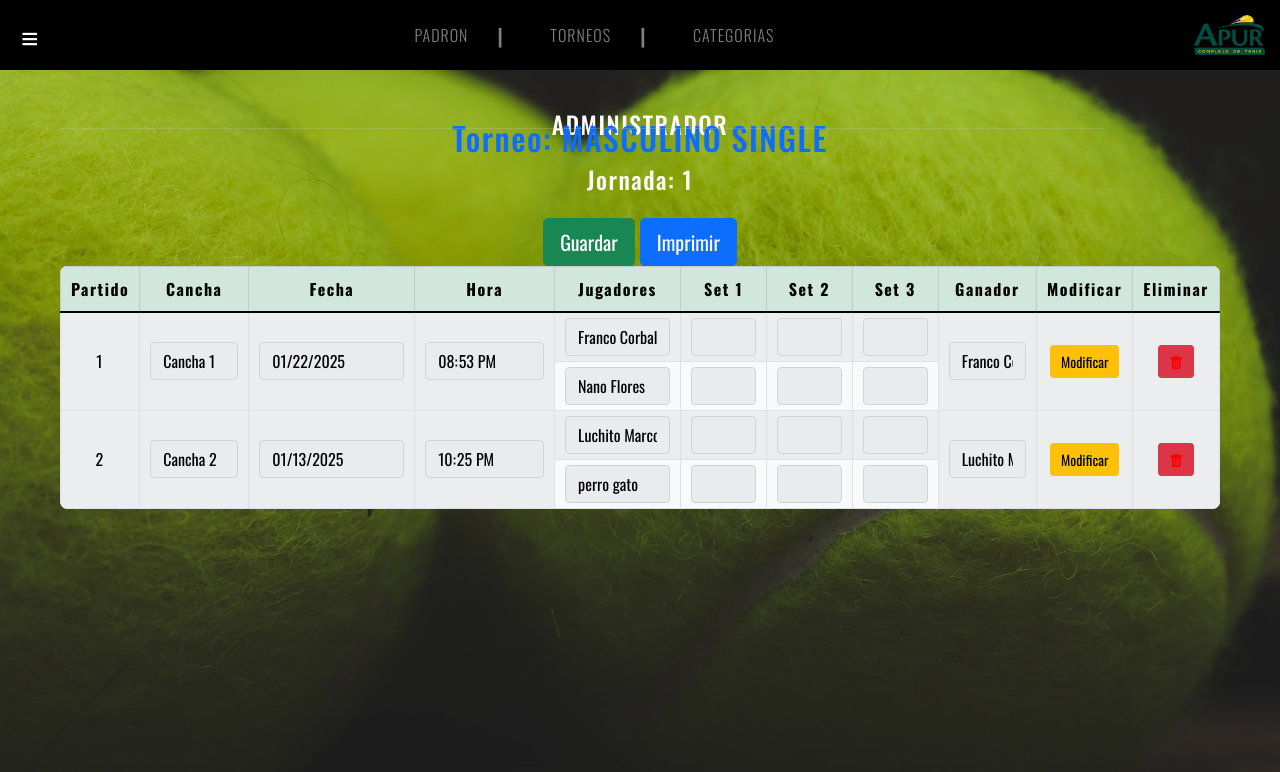
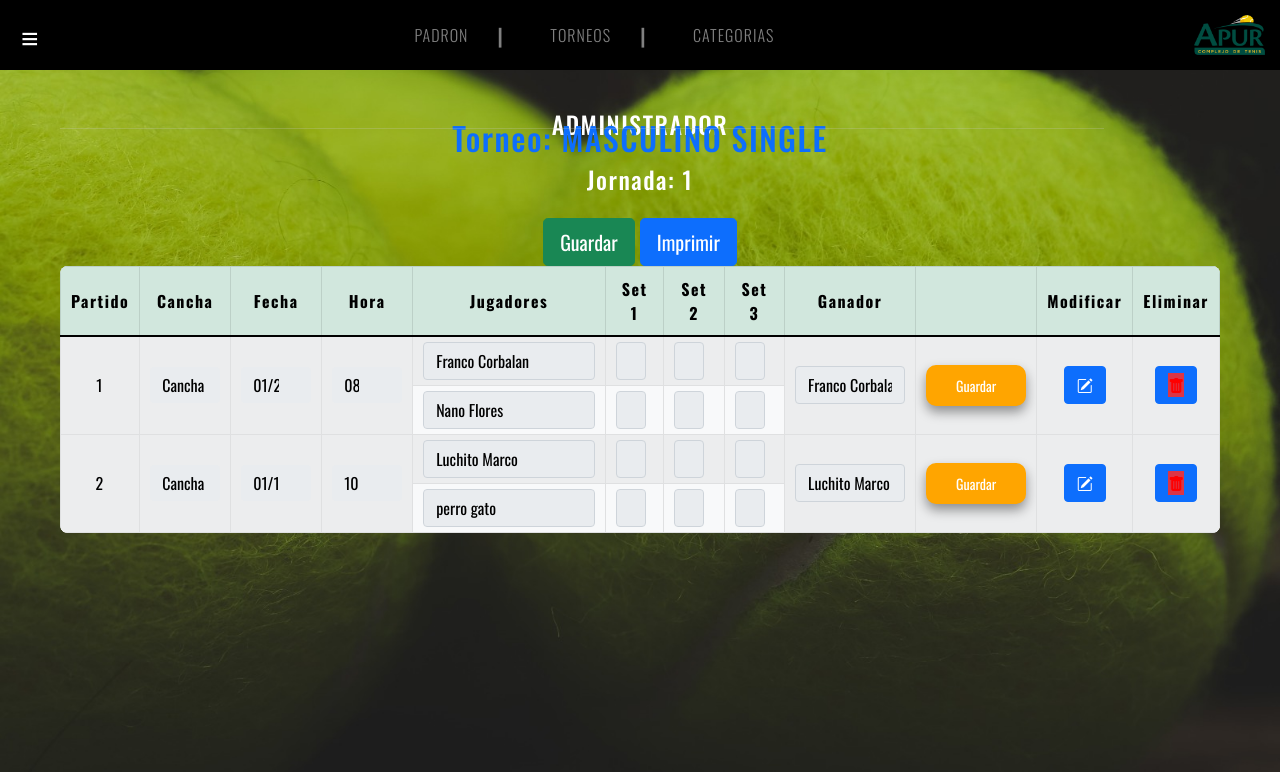
Before and after one commit to CAROLLFLORES/torneos_ranking_tenis, a Django app: page /torneo/2/jornada/1/ in a window 1280 px wide. Shown: the top 772 px of the page. Run offline with Django 5.2, Linux system fonts and the light colour scheme; data comes from the database, SQL or seed files in the repository; data that the repository does not hold is empty; parts of the project's set-up code (start-up, migrations or seed data) failed here and were passed over; some libraries are stand-ins or nearby versions.

Commit message:
carga_partidos

```diff
--- a/AppDjango/AppDjango/urls.py
+++ b/AppDjango/AppDjango/urls.py
@@ -59,5 +59,6 @@ urlpatterns = [
     path('torneo/<int:torneo_id>/jornada/<int:jornada>/', torneo_views.jornada_detalle, name='jornada_detalle'),
     path('eliminar_partido/<int:partido_id>/', torneo_views.eliminar_partido, name='eliminar_partido'),
     path('modificar_partido/<int:partido_id>/', torneo_views.modificar_partido, name='modificar_partido'),
+    path('guardar_resultados/', torneo_views.guardar_resultados, name='guardar_resultados'),
 
 ]
--- a/AppDjango/static/css/styles.css
+++ b/AppDjango/static/css/styles.css
@@ -61,6 +61,12 @@ h3{
 
 .chico{
     font-size: 15px;
+}
+
+.mas-chico{
+    font-size: 45px;
+    width: 100px !important;
+
 }
 
 h5{
--- a/AppDjango/templates/jornada_detalle.html
+++ b/AppDjango/templates/jornada_detalle.html
@@ -25,6 +25,7 @@
                     <th >Set 2</th>
                     <th >Set 3</th>
                     <th>Ganador</th>
+                    <th></th>
                     <th>Modificar</th>
                     <th>Eliminar</th>
                 </tr>
@@ -33,13 +34,13 @@
                 {% for partido in partidos %}
                 <tr>
                     <td rowspan="2" class="partido-numero">{{ partido.numero }}</td>
-                    <td rowspan="2"><input type="text" class="form-control" value="{{ partido.cancha }}" id="cancha-{{ partido.id }}" disabled></td>
-                    <td rowspan="2"><input type="date" class="form-control" value="{{ partido.fecha|date:'Y-m-d' }}" id="fecha-{{ partido.id }}" disabled></td>
-                    <td rowspan="2"><input type="time" class="form-control" value="{{ partido.hora|time:'H:i' }}" id="hora-{{ partido.id }}" disabled></td>
+                    <td rowspan="2"><input type="text" class="form-control hora" value="{{ partido.cancha }}" id="cancha-{{ partido.id }}" disabled></td>
+                    <td rowspan="2"><input type="date" class="form-control hora" value="{{ partido.fecha|date:'Y-m-d' }}" id="fecha-{{ partido.id }}" disabled></td>
+                    <td rowspan="2"><input type="time" class="form-control hora" value="{{ partido.hora|time:'H:i' }}" id="hora-{{ partido.id }}" disabled></td>
                     <td><input type="text" class="form-control" value="{{ partido.jugador1 }}" id="jugador1-{{ partido.id }}" disabled></td>
-                    <td><input type="number" class="form-control" value="{{ partido.resultado.set1_jugador1 }}" id="set1-jugador1-{{ partido.id }}" min="0" disabled></td>
-                    <td><input type="number" class="form-control" value="{{ partido.resultado.set2_jugador1}}" id="set2-jugador1-{{ partido.id }}" min="0" disabled></td>
-                    <td><input type="number" class="form-control" value="{{ partido.resultado.set3_jugador1}}" id="set3-jugador1-{{ partido.id }}" min="0" disabled></td>
+                    <td><input type="number" class="form-control set-input " value="{{ partido.resultado.set1_jugador1 }}" id="set1-jugador1-{{ partido.id }}" min="0" disabled></td>
+                    <td><input type="number" class="form-control set-input " value="{{ partido.resultado.set2_jugador1}}" id="set2-jugador1-{{ partido.id }}" min="0" disabled></td>
+                    <td><input type="number" class="form-control set-input " value="{{ partido.resultado.set3_jugador1}}" id="set3-jugador1-{{ partido.id }}" min="0" disabled></td>
                     <td rowspan="2">
                         <select class="form-control" id="ganador-{{ partido.id }}" disabled>
                             <option value="{{ partido.jugador1.id }}" {% if partido.resultado.ganador_jugador == partido.jugador1 %}selected{% endif %}>{{ partido.jugador1 }}</option>
@@ -47,20 +48,25 @@
                         </select>
                     </td>
                     <td rowspan="2">
-                        <button type="button" class="btn btn-warning btn-sm" onclick="habilitarEdicion({{ partido.id }})">Modificar</button>
+                        <button type="button" class="login-button mas-chico " onclick="guardarPartido({{ partido.id }})">Guardar</button>
                     </td>
                     <td rowspan="2">
-                        <button type="button" class="btn btn-danger btn-sm" onclick="mostrarModalEliminar({{ partido.id }})">
-                            <i class="bi bi-trash-fill"></i>
+                        <button class="btn btn-primary" data-bs-toggle="modal" data-bs-target="#modificarModal-{{ partido.id }}">
+                            <i class="bi bi-pencil-square"></i>
                         </button>
+                    </td>
+                    <td rowspan="2">
+                        <button class="btn btn-primary" onclick="mostrarModalEliminar({{ partido.id }})">
+                            <i class="bi bi-trash-fill btn-danger"></i>                        </button>
                     </td>
                 </tr>
                 <tr>
                     <td><input type="text" class="form-control" value="{{ partido.jugador2 }}" id="jugador2-{{ partido.id }}" disabled></td>
-                    <td><input type="number" class="form-control" value="{{ partido.resultado.set1_jugador2 }}" id="set1-jugador2-{{ partido.id }}" min="0" disabled></td>
-                    <td><input type="number" class="form-control" value="{{ partido.resultado.set2_jugador2 }}" id="set2-jugador2-{{ partido.id }}" min="0" disabled></td>
-                    <td><input type="number" class="form-control" value="{{ partido.resultado.set3_jugador2 }}" id="set3-jugador2-{{ partido.id }}" min="0" disabled></td>
+                    <td><input type="number" class="form-control set-input " value="{{ partido.resultado.set1_jugador2 }}" id="set1-jugador2-{{ partido.id }}" min="0" disabled></td>
+                    <td><input type="number" class="form-control set-input " value="{{ partido.resultado.set2_jugador2 }}" id="set2-jugador2-{{ partido.id }}" min="0" disabled></td>
+                    <td><input type="number" class="form-control set-input " value="{{ partido.resultado.set3_jugador2 }}" id="set3-jugador2-{{ partido.id }}" min="0" disabled></td>
                 </tr>
+
                 {% endfor %}
             </tbody>
     </div>
@@ -84,13 +90,24 @@
 </div>
 
 <style>
+    .hora{
+        width: 70px;
+        text-align: center;
+        border: none;
+        background: none;
+    }
+
+    .set-input {
+        width: 30px;
+        text-align: center;
+    }
+
     table th, table td {
         color: black;
     }
 
     input[type="number"], select {
         color: black;
-        background-color: white;
     }
 
     input[type="number"]:focus, select:focus {
@@ -158,6 +175,18 @@
 </style>
 
 <script>
+    //da color a las filas distintas
+    document.addEventListener("DOMContentLoaded", function() {
+        let filas = document.querySelectorAll("tbody tr");
+
+        filas.forEach((fila, index) => {
+            if (index % 4 === 0 || index % 4 === 1) {
+                fila.style.backgroundColor = "#f2f2f2";  // Color gris claro
+            } else {
+                fila.style.backgroundColor = "#ffffff";  // Color blanco
+            }
+        });
+    });
     function mostrarModalEliminar(partidoId) {
         document.getElementById('deleteModal').style.display = 'block';
         document.getElementById('partidoIdToDelete').value = partidoId;
@@ -264,6 +293,46 @@
     rows.forEach(row => table.appendChild(row));
 });
 
+//agregado para guardar partido
+function guardarPartido(partidoId) {
+    let set1Jugador1 = document.getElementById(`set1-jugador1-${partidoId}`).value || '0';
+    let set2Jugador1 = document.getElementById(`set2-jugador1-${partidoId}`).value || '0';
+    let set3Jugador1 = document.getElementById(`set3-jugador1-${partidoId}`).value || '0';
+    let set1Jugador2 = document.getElementById(`set1-jugador2-${partidoId}`).value || '0';
+    let set2Jugador2 = document.getElementById(`set2-jugador2-${partidoId}`).value || '0';
+    let set3Jugador2 = document.getElementById(`set3-jugador2-${partidoId}`).value || '0';
+    let ganador = document.getElementById(`ganador-${partidoId}`).value;
+
+    fetch('/guardar_resultados/', {
+        method: 'POST',
+        headers: {
+            'X-CSRFToken': '{{ csrf_token }}',
+            'Content-Type': 'application/json'
+        },
+        body: JSON.stringify({
+            partido_id: partidoId,
+            set1_jugador1: parseInt(set1Jugador1, 10),
+            set2_jugador1: parseInt(set2Jugador1, 10),
+            set3_jugador1: parseInt(set3Jugador1, 10),
+            set1_jugador2: parseInt(set1Jugador2, 10),
+            set2_jugador2: parseInt(set2Jugador2, 10),
+            set3_jugador2: parseInt(set3Jugador2, 10),
+            ganador: ganador
+        })
+    })
+    .then(response => response.json())
+    .then(data => {
+        if (data.success) {
+            alert('Partido guardado correctamente.');
+        } else {
+            alert('Error al guardar el resultado: ' + data.message);
+        }
+    })
+    .catch(error => {
+        console.error('Error:', error);
+        alert('Hubo un problema al guardar.');
+    });
+}
 </script>
 
 {% endblock %}
--- a/AppDjango/torneo/views.py
+++ b/AppDjango/torneo/views.py
@@ -325,7 +325,38 @@ def guardar_fecha(request, torneo_id):
 
     return redirect('partido_single', torneo_id=torneo.id)
 
+#esto agregrue para el guardado de resultaultado por partidofrom django.http import JsonResponse
+from django.views.decorators.csrf import csrf_exempt
+import json
+from .models import Partido, ResultadoPartido
 
+@csrf_exempt
+def guardar_resultados(request):
+    if request.method == 'POST':
+        try:
+            data = json.loads(request.body)
+
+            partido_id = data.get('partido_id')
+            partido = Partido.objects.get(id=partido_id)
+
+            resultado, created = ResultadoPartido.objects.get_or_create(partido=partido)
+
+            resultado.set1_jugador1 = int(data.get('set1_jugador1') or 0)
+            resultado.set2_jugador1 = int(data.get('set2_jugador1') or 0)
+            resultado.set3_jugador1 = int(data.get('set3_jugador1') or 0)
+            resultado.set1_jugador2 = int(data.get('set1_jugador2') or 0)
+            resultado.set2_jugador2 = int(data.get('set2_jugador2') or 0)
+            resultado.set3_jugador2 = int(data.get('set3_jugador2') or 0)
+            resultado.ganador_jugador_id = data.get('ganador') or None
+
+            resultado.save()
+
+            return JsonResponse({'success': True, 'message': 'Resultado guardado correctamente.'})
+        except ValueError:
+            return JsonResponse({'success': False, 'message': 'Error: Asegúrate de que todos los campos estén completos y sean numéricos.'})
+        except Exception as e:
+            return JsonResponse({'success': False, 'message': str(e)})
+    return JsonResponse({'success': False, 'message': 'Método no permitido'}, status=405)
 
 
 def partido_single(request, torneo_id):
@@ -538,16 +569,27 @@ def eliminar_partido(request, partido_id):
 @csrf_exempt
 def modificar_partido(request, partido_id):
     if request.method == 'POST':
-        partido = get_object_or_404(Partido, id=partido_id)
         try:
             data = json.loads(request.body)
-            partido.jugador1 = Jugador.objects.get(nombre=data['jugador1'])
-            partido.jugador2 = Jugador.objects.get(nombre=data['jugador2'])
+            partido = Partido.objects.get(id=partido_id)
+
             partido.fecha = data['fecha']
             partido.hora = data['hora']
-            partido.cancha = Cancha.objects.get(cancha=data['cancha'])
             partido.save()
+
+            resultado, created = ResultadoPartido.objects.get_or_create(partido=partido)
+            resultado.set1_jugador1 = data.get('set1_jugador1', 0)
+            resultado.set2_jugador1 = data.get('set2_jugador1', 0)
+            resultado.set3_jugador1 = data.get('set3_jugador1', 0)
+            resultado.set1_jugador2 = data.get('set1_jugador2', 0)
+            resultado.set2_jugador2 = data.get('set2_jugador2', 0)
+            resultado.set3_jugador2 = data.get('set3_jugador2', 0)
+            resultado.ganador_jugador_id = data.get('ganador', None)
+
+            resultado.save()
+
             return JsonResponse({'success': True})
         except Exception as e:
             return JsonResponse({'success': False, 'error': str(e)})
+
     return JsonResponse({'success': False, 'message': 'Método no permitido'}, status=405)
```
